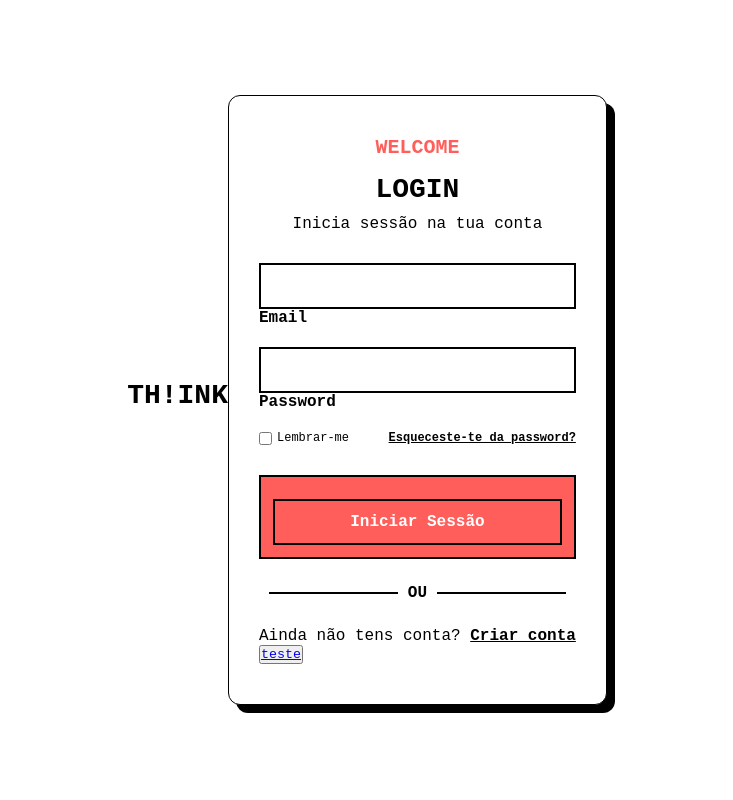
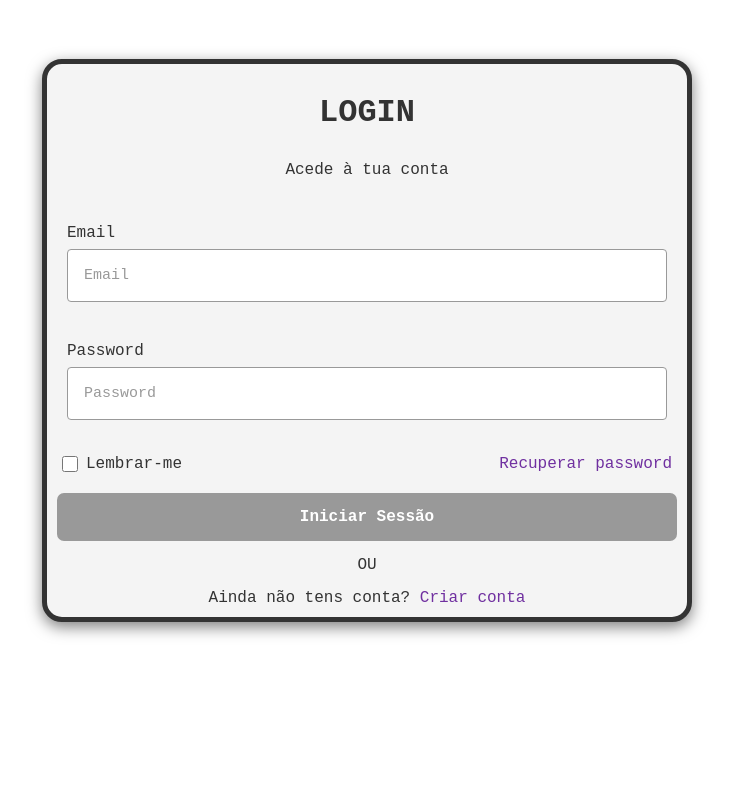
Before and after one commit to JeoveteSanza/RC1_6_Think, a PHP site: page /public/views/login.php in a window 1280 px wide. Shown: the whole page, without its empty margins (273-1006 px from the left). Run offline with PHP 8.4, Linux system fonts and the light colour scheme.

Commit message:
Dalton-continuação da pap

```diff
--- a/app/controllers/thinkController.php
+++ b/app/controllers/thinkController.php
@@ -13,7 +13,7 @@ class ThinkController {
     }
 
     public function registrar(): void {
-        require_once __DIR__ . '/../../public/views/resgistro.php';
+        require_once __DIR__ . '/../../public/views/registro.php';
     }
 
     public function organizador(): void {
--- a/public/css/style.css
+++ /dev/null
@@ -1,174 +0,0 @@
-:root {
-    --primary: #000000;
-    --secondary: #FFFFFF;
-    --accent: #FF5E5B;
-    --shadow: 8px 8px 0px var(--primary);
-}
-
-* {
-    margin: 0;
-    padding: 0;
-    box-sizing: border-box;
-    font-family: 'Courier New', monospace;
-}
-
-body {
-    background-color: var(--secondary);
-    display: flex;
-    justify-content: center;
-    align-items: center;
-    min-height: 100vh;
-    padding: 20px;
-}
-
-.background {
-    width: 100%;
-    max-width: 400px;
-    border: 1px solid var(--primary);
-    padding: 40px 30px;
-    background-color: var(--secondary);
-    box-shadow: var(--shadow);
-    position: relative;
-    border-radius: 12px;
-}
-
-.background::before {
-    content: '';
-    position: absolute;
-    top: 6px;
-    left: 6px;
-    right: -6px;
-    bottom: -6px;
-    border: 1px solid var(--primary);
-    z-index: -1;
-    border-radius: 12px;
-}
-
-.login-container {
-    width: 100%;
-}
-
-.logo {
-    text-align: center;
-    font-size: 20px;
-    font-weight: bold;
-    margin-bottom: 15px;
-    color: var(--accent);
-}
-
-h1 {
-    color: var(--primary);
-    margin-bottom: 10px;
-    font-size: 28px;
-    font-weight: 700;
-    text-align: center;
-}
-
-.subtitle {
-    text-align: center;
-    margin-bottom: 30px;
-    color: var(--primary);
-}
-
-.input-group {
-    margin-bottom: 20px;
-    position: relative;
-}
-
-.input-group label {
-    display: block;
-    margin-bottom: 8px;
-    font-weight: bold;
-    color: var(--primary);
-}
-
-.input-group input {
-    width: 100%;
-    padding: 12px 15px;
-    border: 2px solid var(--primary);
-    background-color: var(--secondary);
-    font-size: 16px;
-    outline: none;
-    transition: all 0.3s;
-}
-
-.input-group input:focus {
-    box-shadow: 4px 4px 0px var(--primary);
-}
-
-.options {
-    display: flex;
-    justify-content: space-between;
-    align-items: center;
-    gap: 10px;
-    margin-bottom: 20px;
-    font-size: 12px;
-}
-
-.remember {
-    display: flex;
-    align-items: center;
-    gap: 5px;
-    color: var(--primary);
-}
-
-.options a {
-    color: var(--primary);
-    font-weight: bold;
-}
-
-.main-button {
-    width: 100%;
-    padding: 12px;
-    background-color: var(--accent);
-    color: var(--secondary);
-    border: 2px solid var(--primary);
-    font-size: 16px;
-    font-weight: bold;
-    cursor: pointer;
-    margin-top: 10px;
-    transition: all 0.3s;
-}
-
-.main-button:hover {
-    box-shadow: 4px 4px 0px var(--primary);
-    transform: translate(-2px, -2px);
-}
-
-.main-button a {
-    color: var(--secondary);
-    text-decoration: none;
-    display: block;
-}
-
-.separator {
-    display: flex;
-    align-items: center;
-    margin: 25px 0;
-    color: var(--primary);
-    font-weight: bold;
-}
-
-.separator::before,
-.separator::after {
-    content: "";
-    flex: 1;
-    border-bottom: 2px solid var(--primary);
-    margin: 0 10px;
-}
-
-.register-text {
-    text-align: center;
-    margin-top: 20px;
-    color: var(--primary);
-}
-
-.register-text a {
-    color: var(--primary);
-    font-weight: bold;
-    text-decoration: underline;
-}
-
-.img {
-    display: none;
-}
--- /dev/null
+++ b/public/css/style_login_registro.css
@@ -0,0 +1,262 @@
+
+* {
+    margin: 0;
+    padding: 0;
+    box-sizing: border-box;
+    font-family: 'Courier New', monospace;
+}
+
+body {
+    color: #333;
+    background-color: #fff;
+    background-attachment: fixed;
+    min-height: 100vh;
+}
+
+.background {
+    width: 100%;
+    min-height: 85vh;
+
+    display: flex;
+    grid-template-columns: 1fr 1fr;
+
+    gap: 40px;
+
+    padding: 35px;
+    top: 40px;
+}
+
+/* LOGIN CONTAINER */
+
+.login-container {
+    width: 100%;
+    max-width: 650px;
+
+    margin: auto;
+    padding: 10px;
+
+    background-color: #f4f4f4;
+
+    border: 5px solid #333;
+    border-radius: 20px;
+
+    box-shadow: 0 5px 15px rgba(0,0,0,0.5);
+}
+
+
+/* TÍTULO E SUBTÍTULO */
+
+.logo {
+    display: flex;
+    justify-content: center;
+    padding: 10px;
+}
+
+.logo h1 {
+    font-size: 32px;
+    text-align: center;
+}
+.login-container h1{
+    display: flex;
+    justify-content: center;
+    padding: 10px;
+}
+.subtitle {
+    text-align: center;
+    padding: 10px;
+    margin-bottom: 20px;
+}
+
+
+/* INPUTS */
+
+.input-group {
+    margin: 10px 5px;
+    padding: 5px;
+}
+
+.input-group label {
+    display: block;
+    width: 100%;
+    margin-bottom: 7px;
+    font-size: 16px;
+}
+
+.input-group input {
+    width: 100%;
+    height: 53px;
+
+    padding: 12px 16px;
+
+    background-color: white;
+
+    border: 1px solid #999;
+    border-radius: 4px;
+
+    font-size: 15px;
+    outline: none;
+
+    transition: 0.3s;
+}
+
+.input-group input:focus {
+    border: 2px solid #7030a0;
+    box-shadow: 0 0 5px rgba(112,48,160,0.3);
+}
+
+.input-group input::placeholder {
+    color: #999;
+}
+
+
+/* FORMULÁRIO */
+
+form {
+    width: 100%;
+
+    display: flex;
+    flex-direction: column;
+
+    gap: 10px;
+}
+
+
+/* LEMBRAR-ME E RECUPERAR PASSWORD */
+
+.options {
+    display: flex;
+    justify-content: space-between;
+    align-items: center;
+    flex-wrap: wrap;
+
+    gap: 10px;
+    margin: 10px 5px;
+}
+
+.lembrar {
+    display: flex;
+    align-items: center;
+}
+
+.lembrar label {
+    display: flex;
+    align-items: center;
+    gap: 8px;
+    cursor: pointer;
+}
+
+.lembrar input[type="checkbox"] {
+    width: 16px;
+    height: 16px;
+    accent-color: #7030a0;
+    cursor: pointer;
+}
+
+
+/* LINKS */
+
+a {
+    color: #7030a0;
+    text-decoration: none;
+    cursor: pointer;
+}
+
+a:hover {
+    color: #4b1c70;
+    text-decoration: underline;
+}
+
+
+/* BOTÃO INICIAR SESSÃO */
+
+.main-button {
+    width: 100%;
+    height: 48px;
+
+    background-color: #999;
+    color: white;
+
+    border: none;
+    border-radius: 7px;
+
+    font-size: 16px;
+    font-weight: bold;
+
+    cursor: pointer;
+
+    transition: 0.3s;
+}
+
+.main-button:hover {
+    background-color: #333;
+    transform: scale(1.02);
+}
+
+.main-button:active {
+    transform: scale(0.98);
+}
+
+
+/* SEPARADOR OU */
+
+.separator {
+    text-align: center;
+    margin: 15px 0;
+}
+
+
+/* CRIAR CONTA */
+
+.register-text {
+    text-align: center;
+    margin-top: 10px;
+}
+
+/* RESPONSIVIDADE */
+
+@media (max-width: 850px) {
+
+    .background {
+        grid-template-columns: 1fr;
+        padding: 20px;
+    }
+
+    .login-container {
+        max-width: 600px;
+    }
+
+    .img {
+        min-height: 350px;
+    }
+
+    .welcome-content h1 {
+        font-size: 28px;
+    }
+
+}
+
+
+/* TELEMÓVEIS */
+
+@media (max-width: 480px) {
+
+    .background {
+        padding: 12px;
+        gap: 25px;
+    }
+
+    .login-container {
+        padding: 20px;
+    }
+
+    .options {
+        flex-direction: column;
+        align-items: flex-start;
+    }
+
+    .img {
+        min-height: 300px;
+        padding: 20px;
+    }
+
+}
--- a/public/index.php
+++ b/public/index.php
@@ -1,11 +1,11 @@
 <?php
 declare(strict_types=1);
-require_once __DIR__ . '/../app/controllers/ThinkController.php';
+require_once __DIR__ . '/app/controllers/ThinkController.php';
 $acao = $_GET['acao'] ?? 'inicio';
 $controller = new ThinkController();
 switch ($acao) {
     case 'inicio': $controller->inicio(); break;
     case 'entrar': $controller ->entrar(); break;
-    case 'registrar': $controller->resgistrar(); break;
+    case 'registrar': $controller->registrar(); break;
     case 'organizador': $controller->organizador(); break;
 }
--- a/public/views/login.php
+++ b/public/views/login.php
@@ -1,40 +1,46 @@
 
 <?php require __DIR__ . '/partials/header_login.php'; ?>
 
+<div class="background">
 
-<div class="background">
+    <!-- LADO ESQUERDO: LOGIN -->
     <div class="login-container">
 
-            <div class="logo">WELCOME</div>
+        <div class="logo">
             <h1>LOGIN</h1>
-            <p class="subtitle">Inicia sessão na tua conta</p>
+        </div>
+
+        <p class="subtitle">Acede à tua conta</p>
 
         <form onsubmit="return login(event)">
+
             <div class="input-group">
-                    <input type="email" id="email" placeholder=" " required>
-                    <label>Email</label>
+                <label for="email">Email</label>
+                <input type="email" id="email" placeholder="Email" required>
             </div>
 
             <div class="input-group">
-                    <input type="password" id="password" placeholder=" " required>
-                    <label>Password</label>
+                <label for="password">Password</label>
+                <input type="password" id="password" placeholder="Password" required>
             </div>
 
             <div class="options">
-                    <label class="remember">
+
+                <div class="lembrar">
+                    <label>
                         <input type="checkbox">
                         Lembrar-me
                     </label>
+                </div>
 
                 <a href="#" onclick="alert('Contacta o administrador para recuperar a password.')">
-                        Esqueceste-te da password?
+                    Recuperar password
                 </a>
+
             </div>
 
             <button type="submit" class="main-button">
-                     <a type="submit" class="main-button" href="index.php?acao=organizador">
                 Iniciar Sessão
-                    </a>
             </button>
 
         </form>
@@ -47,13 +53,11 @@
             Ainda não tens conta?
             <a href="index.php?acao=registro.php">Criar conta</a>
         </p>
-            <button><a href="organizador.php">teste</a></button>
 
     </div>
+
 </div>
-    <div class="img">
-        <img src="" alt="">
-    </div>
+
 
 <script>
     function login(event) {
@@ -62,7 +66,6 @@
         const email = document.getElementById("email").value;
         const password = document.getElementById("password").value;
 
-            //alert("Formulário preenchido com sucesso!\nEmail: " + email);
-
+        // Aqui podes adicionar a lógica de autenticação.
     }
 </script>
--- a/public/views/partials/header.php
+++ b/public/views/partials/header.php
@@ -4,7 +4,7 @@
     <meta charset="utf-8">
     <meta name="viewport" content="width=device-width, initial-scale=1">
     <title>TH!K</title>
-    <link rel="stylesheet" href="css/style.css">
+    <link rel="stylesheet" href="/RC1_6_Think/public/css/style_inicio.css">
   </head>
 <body>
 <header class="topo">
--- a/public/views/partials/header_login.php
+++ b/public/views/partials/header_login.php
@@ -3,11 +3,10 @@
   <head>
     <meta charset="utf-8">
     <meta name="viewport" content="width=device-width, initial-scale=1">
-    <title>TH!NK-LOGIN</title>
-    <link rel="stylesheet" href="/RC1_6_Think/public/css/style.css">
+    <title>TH!NK</title>
+    <link rel="stylesheet" href="/RC1_6_Think/public/css/style_login_registro.css">
   </head>
 <body>
 <header class="topo">
-    <h1>TH!INK</h1>
 </header>
 <main class="container">
```
Also changed, not shown: public/css/style_inicio.css (added, +1 -0 lines), public/views/inicio.php (+8 -6 lines), public/views/registro.php (+9 -6 lines). Lines whose indentation alone changed are shown as unchanged.
